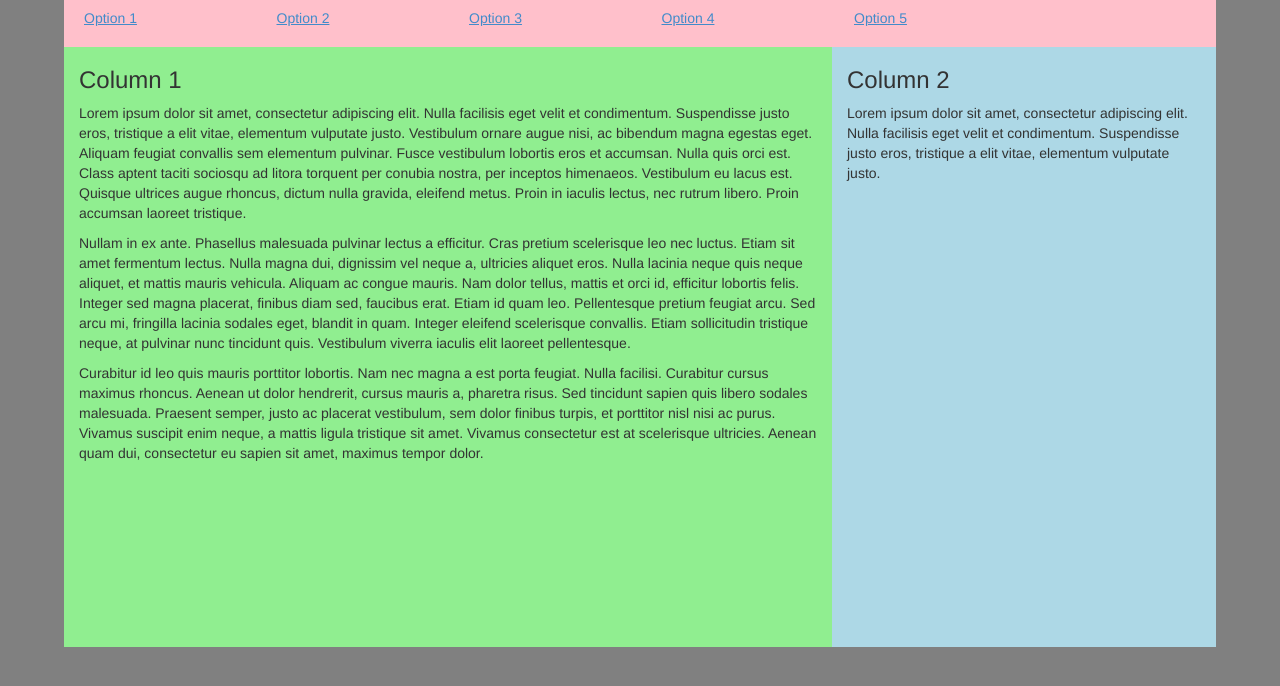
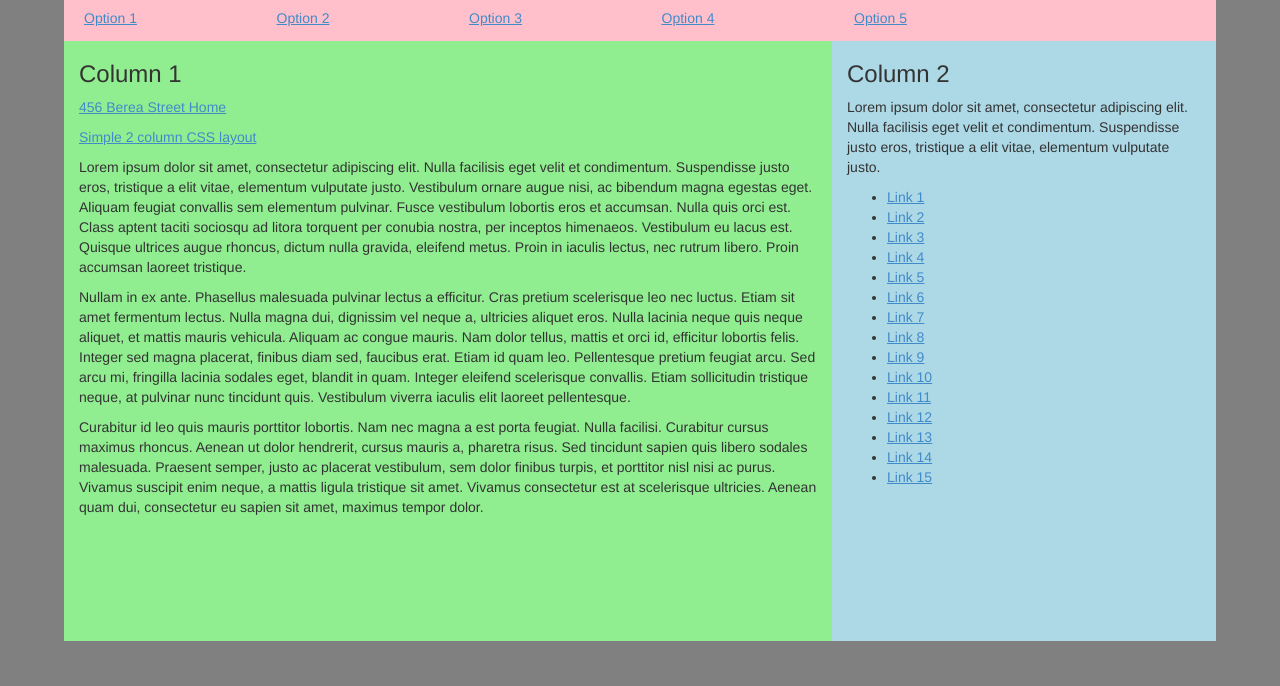
Before and after one commit to kdv24/BS_Layout_Test, a plain HTML site: page index.html in a window 1280 px wide. Shown: the part 86-772 px from the top of the page. Drawn offline with nearby package versions, Linux system fonts and the light colour scheme.

Commit message:
Finishing touches.

```diff
--- a/css/styles.css
+++ b/css/styles.css
@@ -10,10 +10,9 @@ h1 {
 }
 .navbar-static-top {
 	background-color: pink;
-	padding: 1% 0% 0%;
+	padding: 1% 0% 1% 0%;
 	margin: 0%;
 	width:100%;
-	float: left;
 }
 
 a:link {
--- a/index.html
+++ b/index.html
@@ -33,6 +33,8 @@
       <div class="row">
        <div id="column-1"  class="col-xs-12 col-md-8">
         <h3>Column 1</h3>
+        <p><a href="#">456 Berea Street Home</a></p>
+        <p><a href="#">Simple 2 column CSS layout</a></p>
         <p>Lorem ipsum dolor sit amet, consectetur adipiscing elit. Nulla facilisis eget velit et condimentum. Suspendisse justo eros, tristique a elit vitae, elementum vulputate justo. Vestibulum ornare augue nisi, ac bibendum magna egestas eget. Aliquam feugiat convallis sem elementum pulvinar. Fusce vestibulum lobortis eros et accumsan. Nulla quis orci est. Class aptent taciti sociosqu ad litora torquent per conubia nostra, per inceptos himenaeos. Vestibulum eu lacus est. Quisque ultrices augue rhoncus, dictum nulla gravida, eleifend metus. Proin in iaculis lectus, nec rutrum libero. Proin accumsan laoreet tristique.</p>
 
           <p>Nullam in ex ante. Phasellus malesuada pulvinar lectus a efficitur. Cras pretium scelerisque leo nec luctus. Etiam sit amet fermentum lectus. Nulla magna dui, dignissim vel neque a, ultricies aliquet eros. Nulla lacinia neque quis neque aliquet, et mattis mauris vehicula. Aliquam ac congue mauris. Nam dolor tellus, mattis et orci id, efficitur lobortis felis. Integer sed magna placerat, finibus diam sed, faucibus erat. Etiam id quam leo. Pellentesque pretium feugiat arcu. Sed arcu mi, fringilla lacinia sodales eget, blandit in quam. Integer eleifend scelerisque convallis. Etiam sollicitudin tristique neque, at pulvinar nunc tincidunt quis. Vestibulum viverra iaculis elit laoreet pellentesque.</p>
@@ -42,6 +44,23 @@
        <div id="column-2" class="col-xs-6 col-md-4">
         <h3>Column 2</h3>
           <p>Lorem ipsum dolor sit amet, consectetur adipiscing elit. Nulla facilisis eget velit et condimentum. Suspendisse justo eros, tristique a elit vitae, elementum vulputate justo.</p>
+          <ul>
+            <li><a href="#"> Link 1</a></li>
+            <li><a href="#"> Link 2</a></li>
+            <li><a href="#"> Link 3</a></li>
+            <li><a href="#"> Link 4</a></li>
+            <li><a href="#"> Link 5</a></li>
+            <li><a href="#"> Link 6</a></li>
+            <li><a href="#"> Link 7</a></li>
+            <li><a href="#"> Link 8</a></li>
+            <li><a href="#"> Link 9</a></li>
+            <li><a href="#"> Link 10</a></li>
+            <li><a href="#"> Link 11</a></li>
+            <li><a href="#"> Link 12</a></li>
+            <li><a href="#"> Link 13</a></li>
+            <li><a href="#"> Link 14</a></li>
+            <li><a href="#"> Link 15</a></li>
+          </ul>
        </div>
 
     <!-- jQuery (necessary for Bootstrap's JavaScript plugins) -->
```
Also changed, not shown: css/bootstrap.css.
